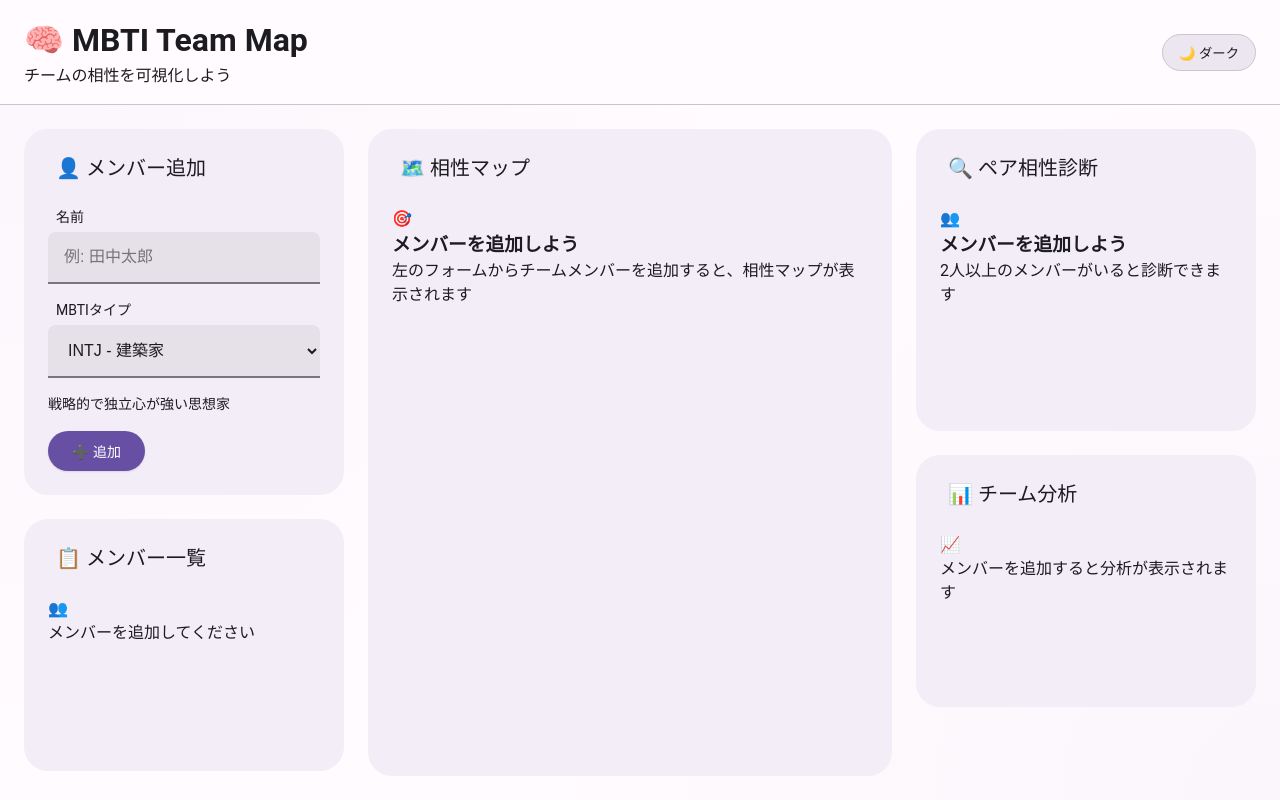
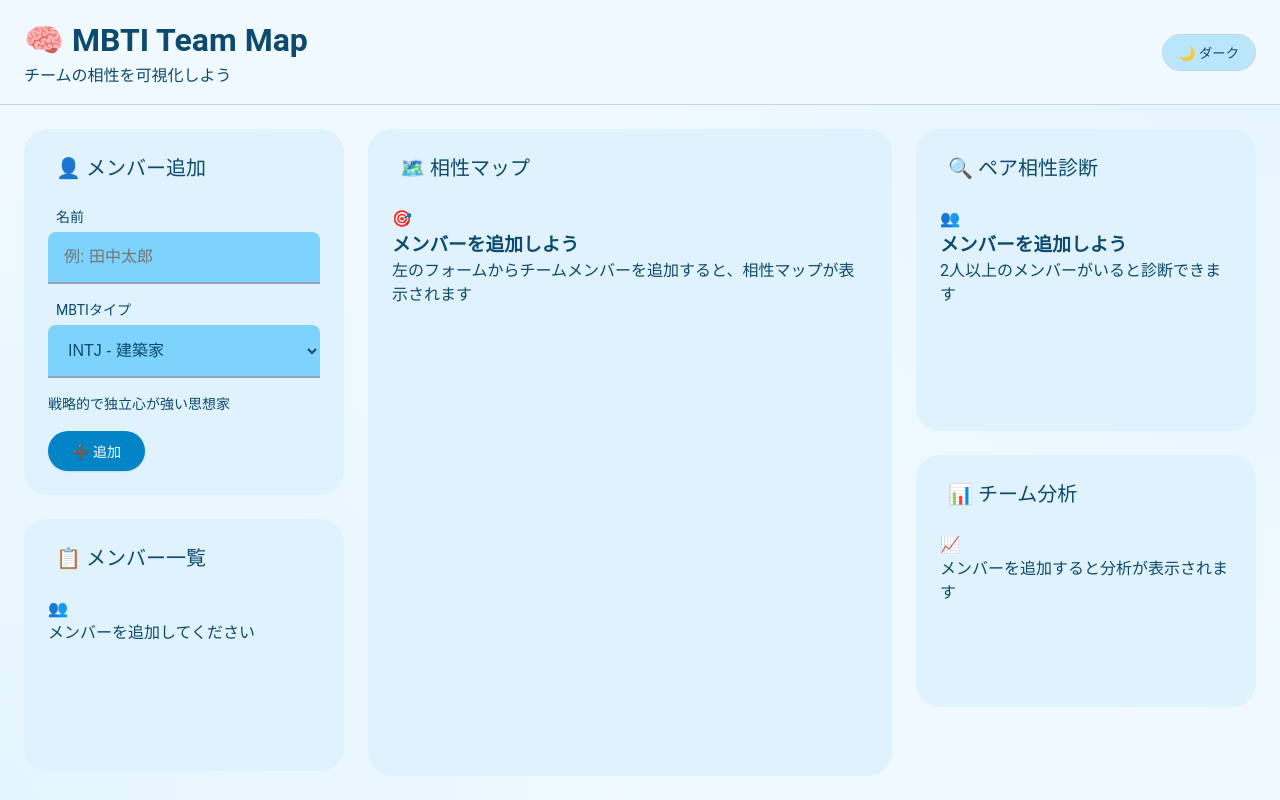
Before and after one commit to ryo909/mbti2, a React (Vite) app: page / in a window 1280 px wide. Built offline with nearby package versions, Linux system fonts and the light colour scheme.

Commit message:
style: Update Light Mode to Ice Blue based on user feedback

```diff
--- a/src/index.css
+++ b/src/index.css
@@ -5,60 +5,63 @@
 /* CSS Variables - MD3 Tokens */
 :root {
   /* =================================================================
-     LIGHT MODE (Lavender Mist) - DEFAULT
+     LIGHT MODE (Ice Blue) - COOL & INTELLECTUAL
      ================================================================= */
-  --md-sys-color-background: #FFFBFE;
-  /* Lavender Mist */
-  --md-sys-color-on-background: #1C1B1F;
-  /* Dark Grey */
+  --md-sys-color-background: #F0F9FF;
+  /* Ice Blue (Sky 50) */
+  --md-sys-color-on-background: #0C4A6E;
+  /* Dark Navy (Sky 900) */
 
-  --md-sys-color-surface: #FFFBFE;
-  --md-sys-color-surface-container: #F3EDF7;
-  /* Pale Lavender (Card BG) */
-  --md-sys-color-surface-container-high: #ECE6F0;
-  --md-sys-color-surface-container-highest: #E6E0E9;
+  --md-sys-color-surface: #F0F9FF;
+  --md-sys-color-surface-container: #E0F2FE;
+  /* Sky 100 (Card BG) */
+  --md-sys-color-surface-container-high: #BAE6FD;
+  --md-sys-color-surface-container-highest: #7DD3FC;
 
-  --md-sys-color-primary: #6750A4;
-  /* Deep Purple */
+  --md-sys-color-primary: #0284C7;
+  /* Sky 600 */
   --md-sys-color-on-primary: #FFFFFF;
-  --md-sys-color-primary-container: #EADDFF;
-  --md-sys-color-on-primary-container: #21005D;
+  --md-sys-color-primary-container: #D1E9FF;
+  --md-sys-color-on-primary-container: #001E30;
 
-  --md-sys-color-secondary: #625B71;
+  --md-sys-color-secondary: #64748B;
+  /* Slate 500 */
   --md-sys-color-on-secondary: #FFFFFF;
-  --md-sys-color-secondary-container: #E8DEF8;
-  --md-sys-color-on-secondary-container: #1D192B;
+  --md-sys-color-secondary-container: #E2E8F0;
+  --md-sys-color-on-secondary-container: #1E293B;
 
-  --md-sys-color-tertiary: #7D5260;
+  --md-sys-color-tertiary: #0F766E;
+  /* Teal */
   --md-sys-color-on-tertiary: #FFFFFF;
-  --md-sys-color-tertiary-container: #FFD8E4;
-  --md-sys-color-on-tertiary-container: #31111D;
+  --md-sys-color-tertiary-container: #CCFBF1;
+  --md-sys-color-on-tertiary-container: #115E59;
 
-  --md-sys-color-error: #B3261E;
+  --md-sys-color-error: #BA1A1A;
   --md-sys-color-on-error: #FFFFFF;
 
-  --md-sys-color-outline: #79747E;
-  --md-sys-color-outline-variant: #CAC4D0;
+  --md-sys-color-outline: #94A3B8;
+  --md-sys-color-outline-variant: #CBD5E1;
 
-  /* Custom MBTI Colors (Vibrant for Light Mode) */
-  --color-analysts: #6750A4;
-  --color-diplomats: #006C4C;
-  --color-sentinels: #00639B;
-  --color-explorers: #9A25AE;
+  /* Custom MBTI Colors (Vibrant/Cool for Light Mode) */
+  --color-analysts: #8B5CF6;
+  /* Purple */
+  --color-diplomats: #10B981;
+  /* Emerald */
+  --color-sentinels: #0EA5E9;
+  /* Sky Blue */
+  --color-explorers: #F59E0B;
+  /* Amber */
 
   /* Compatibility Scale */
-  --compatibility-5: #006C4C;
-  /* Green */
-  --compatibility-4: #48E783;
-  --compatibility-3: #ECE6F0;
-  /* Blend in */
-  --compatibility-2: #F2B8B5;
-  --compatibility-1: #B3261E;
-  /* Red */
+  --compatibility-5: #10B981;
+  --compatibility-4: #34D399;
+  --compatibility-3: #CBD5E1;
+  --compatibility-2: #FCA5A5;
+  --compatibility-1: #EF4444;
 
-  /* Gradient Overlay for Light Mode */
-  --bg-gradient: radial-gradient(circle at 0% 0%, rgba(103, 80, 164, 0.03) 0%, transparent 50%),
-    radial-gradient(circle at 100% 100%, rgba(103, 80, 164, 0.03) 0%, transparent 50%);
+  /* Gradient Overlay for Ice Blue */
+  --bg-gradient: radial-gradient(circle at 100% 0%, rgba(14, 165, 233, 0.05) 0%, transparent 50%),
+    radial-gradient(circle at 0% 100%, rgba(14, 165, 233, 0.05) 0%, transparent 50%);
 
   /* Common Tokens */
   --md-sys-shape-corner-small: 8px;
```
